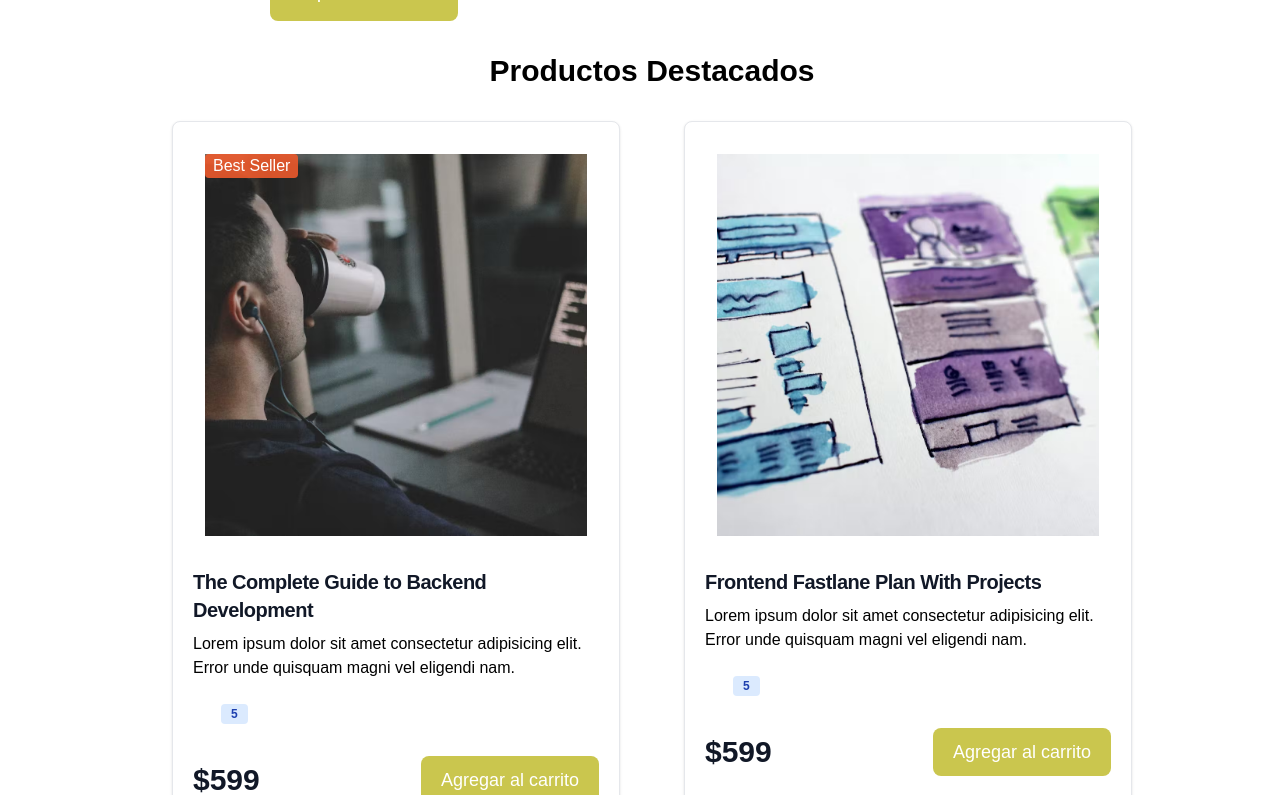
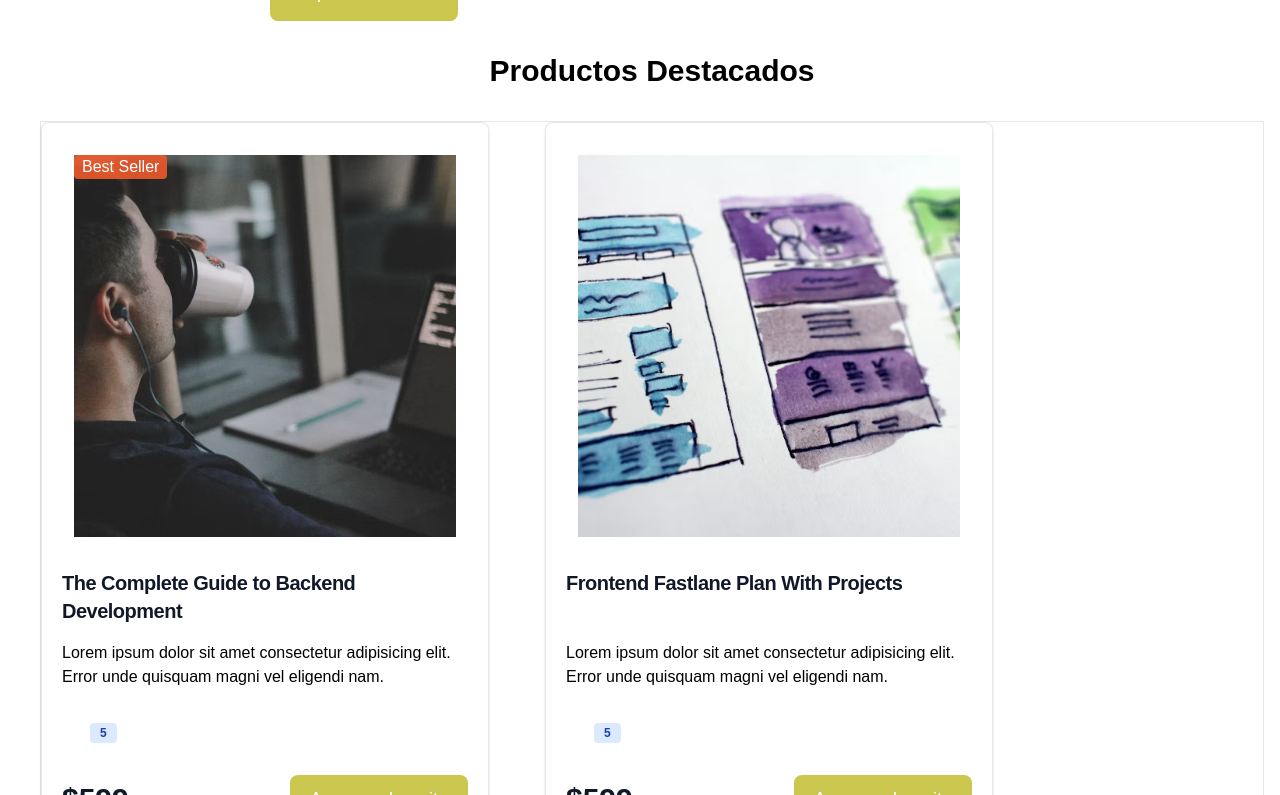
Before and after one commit to Ajecs/yach.ay, a React (Create React App) app: page / in a window 1280 px wide. Shown: the part 465-1260 px from the top of the page. Built offline with nearby package versions, Linux system fonts and the light colour scheme; data requests are answered from the project's data file.

Commit message:
Fix product items height and width * flex-wrap -> last:grow * fix title height

```diff
--- a/src/components/Elements/ProductCard.js
+++ b/src/components/Elements/ProductCard.js
@@ -5,7 +5,8 @@ export const ProductCard = ({ product }) => {
   const { name, overview, best_seller, image_local, rating } = product
 
   return (
-    <div className='w-full max-w-md bg-white border border-gray-200 rounded-lg shadow md:mx-0 dark:bg-gray-800 dark:border-gray-700'>
+    <div className='last:grow'>
+      <div className='max-w-fit h-full flex flex-col items-end bg-white border border-gray-200 rounded-lg shadow md:max-w-md dark:bg-gray-800 dark:border-gray-700'>
         <Link to='/' className='relative'>
           {best_seller ? (
             <span className='absolute top-8 left-8 px-2 bg-accent-dark bg-opacity-90 text-white rounded'>
@@ -18,9 +19,10 @@ export const ProductCard = ({ product }) => {
             alt='product'
           />
         </Link>
-      <div className='px-5 pb-5'>
+        {/* Text content */}
+        <div className='px-5 pb-5 md:h-full md:flex md:flex-col'>
           <Link to='/'>
-          <h5 className='text-xl font-semibold tracking-tight text-gray-900 dark:text-white'>
+            <h5 className='text-xl md:h-16 font-semibold tracking-tight text-gray-900 dark:text-white'>
               {name}
             </h5>
           </Link>
@@ -49,5 +51,6 @@ export const ProductCard = ({ product }) => {
           </div>
         </div>
       </div>
+    </div>
   )
 }
--- a/src/components/Other/FeaturedProducts.js
+++ b/src/components/Other/FeaturedProducts.js
@@ -17,15 +17,13 @@ export const FeaturedProducts = () => {
   }, [])
 
   return (
-    <div className='my-8'>
-      <h2 className='text-center md:text-3xl mb-4 md:mb-8'>
+    <div className='my-8 w-fit mx-auto'>
+      <h2 className='w-fit mx-auto md:text-3xl mb-4 md:mb-8'>
         Productos Destacados
       </h2>
-      <div className='flex flex-col justify-center md:flex-row md:flex md:flex-wrap gap-8 md:gap-16'>
+      <div className='border flex flex-col md:flex-row md:flex md:flex-wrap gap-8 md:gap-14'>
         {products.map((product) => (
-          <div className='flex flex-col justify-center md:flex-row md:flex md:flex-wrap gap-8 md:gap-16'>
-            <ProductCard product={product} key={product.id} />
-          </div>
+          <ProductCard product={product} key={product.id} />
         ))}
       </div>
     </div>
```
Lines whose indentation alone changed are shown as unchanged.
